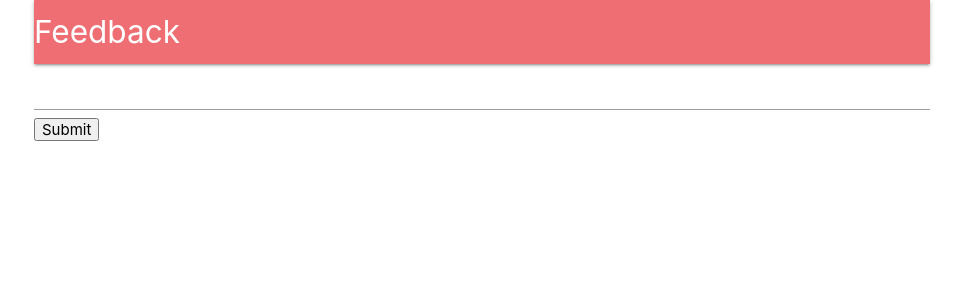
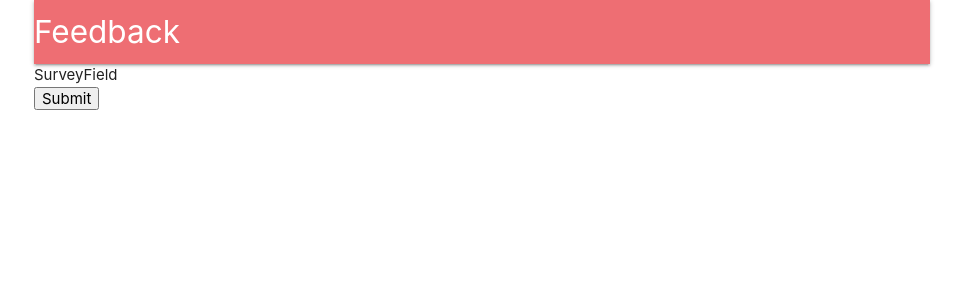
Before and after one commit to Bharath2511/Survey, a React (Create React App) app in the folder client/: page /surveys/new in a window 1280 px wide. Shown: the top 300 px of the page, without its empty margins (158-1121 px from the left). Built offline with nearby package versions, Linux system fonts and the light colour scheme; no server answers.

Commit message:
survey field

```diff
--- /dev/null
+++ b/client/src/components/surveys/SurveyField.js
@@ -0,0 +1,6 @@
+//surveys field contain logic to render a single label and text input
+import React from "react";
+
+export default () => {
+  return <div>SurveyField</div>;
+};
--- a/client/src/components/surveys/SurveyForm.js
+++ b/client/src/components/surveys/SurveyForm.js
@@ -1,12 +1,20 @@
 import React, { Component } from "react";
 import { reduxForm, Field } from "redux-form";
+import SurveyField from "./SurveyField";
 
 class SurveyForm extends Component {
+  renderFields() {
+    return (
+      <div>
+        <Field type="text" name="title" component={SurveyField} />
+      </div>
+    );
+  }
   render() {
     return (
       <div>
         <form onSubmit={this.props.handleSubmit(values => console.log(values))}>
-          <Field type="text" name="surveyTitle" component="input" />
+          {this.renderFields()}
           <button>Submit</button>
         </form>
       </div>
```
